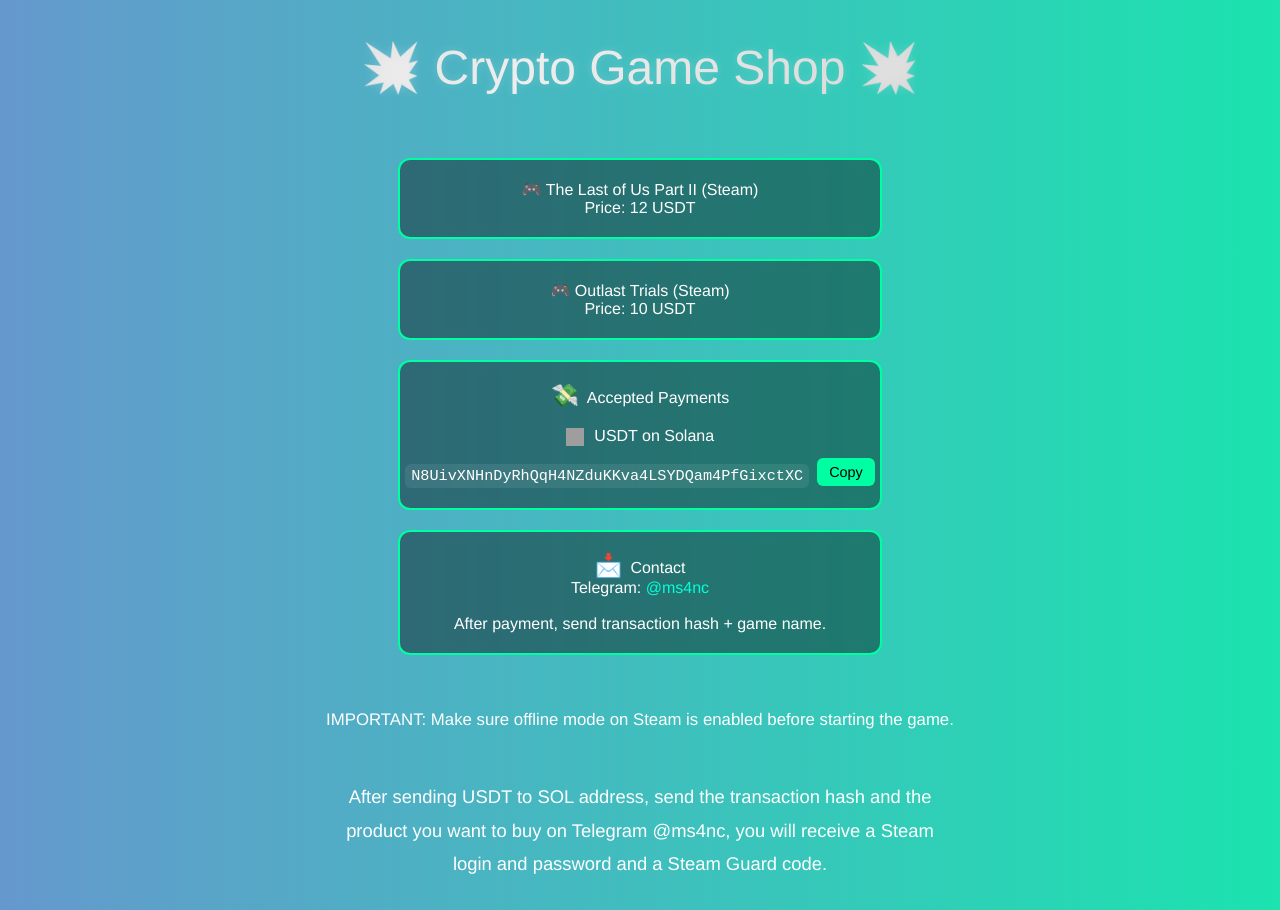
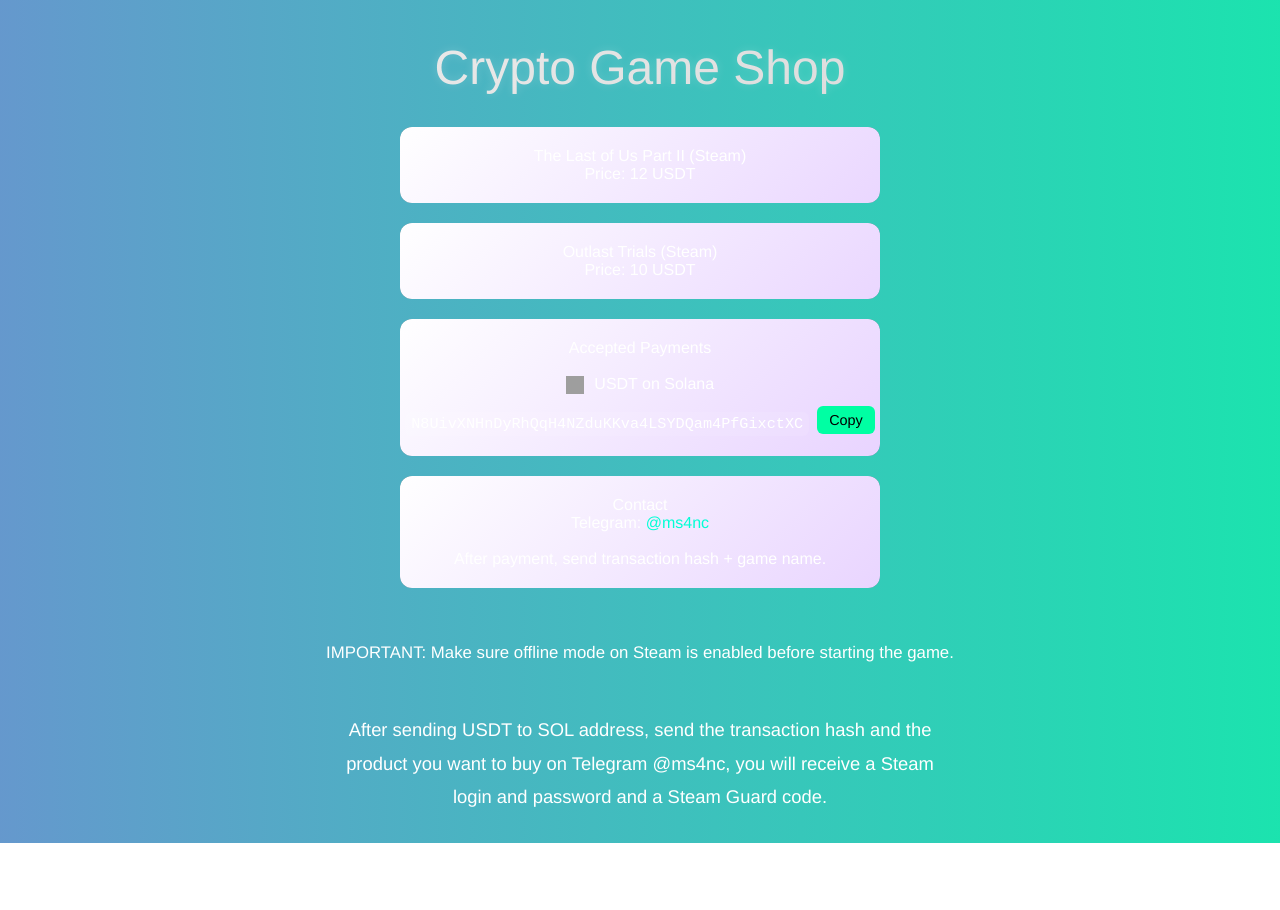
Before and after one commit to ms4nc/cryptogameshop, a plain HTML site: page index.html in a window 1280 px wide. After the commit the page ends 843 px from the top, so only its background shows below. Drawn offline with Linux system fonts and the light colour scheme; grey boxes are pictures that could not be loaded; a web font is replaced by a local one.

Commit message:
index.html

```diff
--- a/index.html
+++ b/index.html
@@ -12,6 +12,16 @@
       font-weight: 200;
     }
 
+    body {
+      margin: 0;
+      padding: 0;
+      text-align: center;
+      background: linear-gradient(270deg, #00ffa3, #dc1fff, #00d9ff);
+      background-size: 600% 600%;
+      animation: gradientBackground 15s ease infinite;
+      color: #fff;
+    }
+
     @keyframes gradientBackground {
       0% { background-position: 0% 50%; }
       50% { background-position: 100% 50%; }
@@ -23,21 +33,9 @@
       100% { background-position: 500px 0; }
     }
 
-    body {
-      margin: 0;
-      padding: 0;
-      text-align: center;
-      background: linear-gradient(270deg, #00ffa3, #dc1fff, #00d9ff);
-      background-size: 600% 600%;
-      animation: gradientBackground 15s ease infinite;
-      color: #fff;
-    }
-
     h1 {
       font-size: 3rem;
       margin-top: 40px;
-      position: relative;
-      display: inline-block;
       background: linear-gradient(120deg, #eee, #ccc, #eee);
       background-size: 200% auto;
       color: #fff;
@@ -57,24 +55,54 @@
     }
 
     .box {
+      position: relative;
       background-color: rgba(0, 0, 0, 0.4);
-      border: 2px solid #00ffa3;
+      border-radius: 12px;
       padding: 20px;
-      border-radius: 12px;
       width: 90%;
       max-width: 440px;
+      overflow: hidden;
+      z-index: 1;
       backdrop-filter: blur(6px);
-      transition: transform 0.3s ease, box-shadow 0.3s ease;
+      transition: transform 0.3s ease;
     }
 
-    .box:hover {
-      transform: translateY(-5px);
-      box-shadow: 0 0 20px #00ffa3;
+    .box::before {
+      content: "";
+      position: absolute;
+      top: -2px;
+      left: -2px;
+      right: -2px;
+      bottom: -2px;
+      background: linear-gradient(135deg, #ffffff, #b36eff);
+      z-index: -1;
+      border-radius: 14px;
+      animation: borderMove 5s linear infinite;
+      background-size: 400%;
     }
 
-    .emoji {
-      font-size: 1.4rem;
-      margin-right: 8px;
+    @keyframes borderMove {
+      0% { background-position: 0% 50%; }
+      50% { background-position: 100% 50%; }
+      100% { background-position: 0% 50%; }
+    }
+
+    .box:hover::after {
+      content: "";
+      position: absolute;
+      top: -50%;
+      left: -75%;
+      width: 200%;
+      height: 200%;
+      background: linear-gradient(120deg, rgba(255,255,255,0.2) 0%, rgba(255,255,255,0.05) 50%, rgba(255,255,255,0) 100%);
+      transform: rotate(25deg);
+      animation: shineDiagonal 1s ease-out forwards;
+      z-index: 2;
+    }
+
+    @keyframes shineDiagonal {
+      from { left: -75%; top: -50%; }
+      to { left: 100%; top: 100%; }
     }
 
     footer {
@@ -144,21 +172,21 @@
   </style>
 </head>
 <body>
-  <h1>💥 Crypto Game Shop 💥</h1>
+  <h1>Crypto Game Shop</h1>
 
   <div class="container">
     <div class="box">
-      🎮 <strong>The Last of Us Part II (Steam)</strong><br>
+      <strong>The Last of Us Part II (Steam)</strong><br>
       Price: 12 USDT
     </div>
 
     <div class="box">
-      🎮 <strong>Outlast Trials (Steam)</strong><br>
+      <strong>Outlast Trials (Steam)</strong><br>
       Price: 10 USDT
     </div>
 
     <div class="box">
-      <span class="emoji">💸</span><strong>Accepted Payments</strong><br><br>
+      <strong>Accepted Payments</strong><br><br>
       <img src="https://cryptologos.cc/logos/tether-usdt-logo.png?v=029" alt="Tether" class="tether-logo">
       USDT on Solana
       <div class="copy-container">
@@ -168,7 +196,7 @@
     </div>
 
     <div class="box">
-      <span class="emoji">📩</span><strong>Contact</strong><br>
+      <strong>Contact</strong><br>
       Telegram: <a href="https://t.me/ms4nc" target="_blank">@ms4nc</a><br><br>
       After payment, send transaction hash + game name.
     </div>
```
